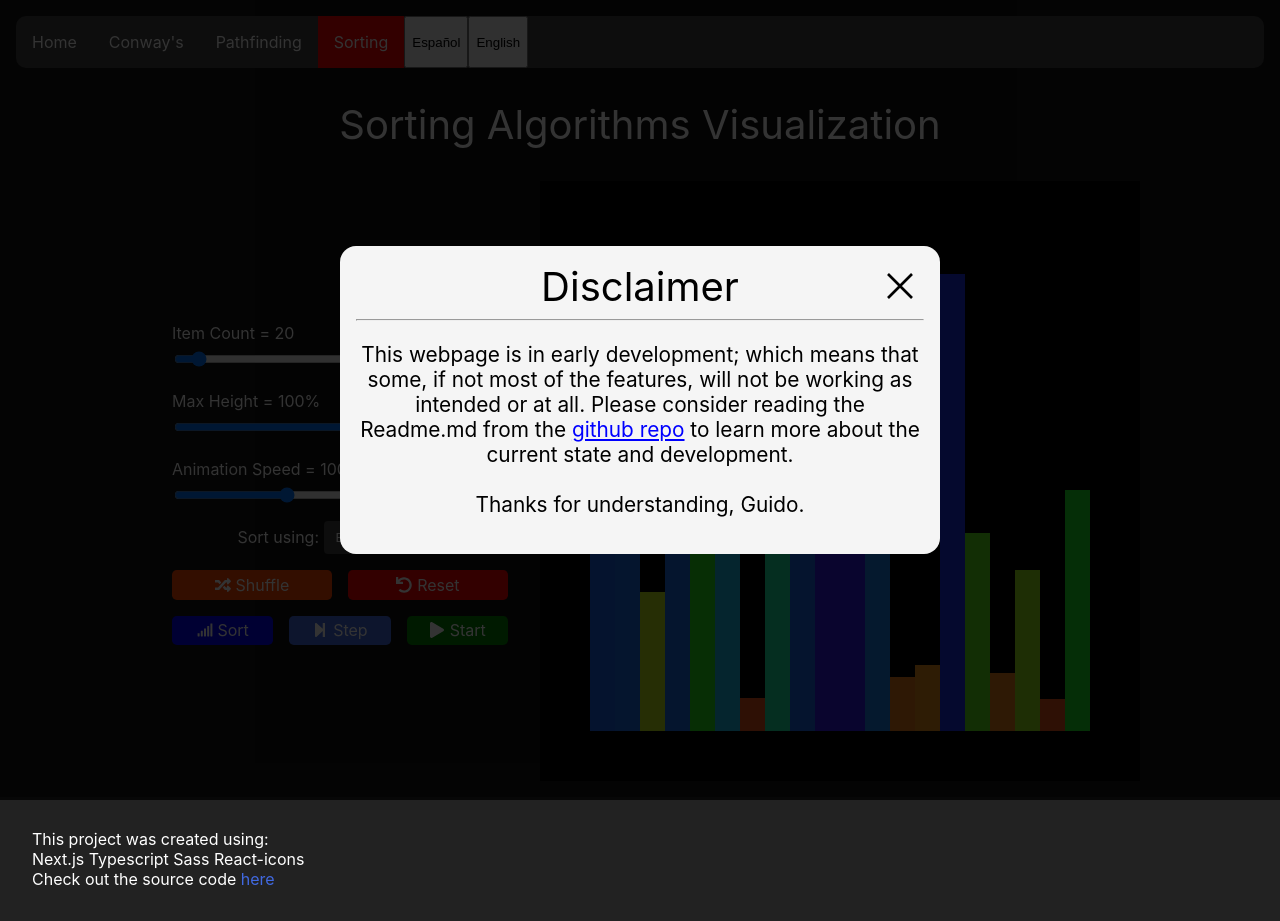
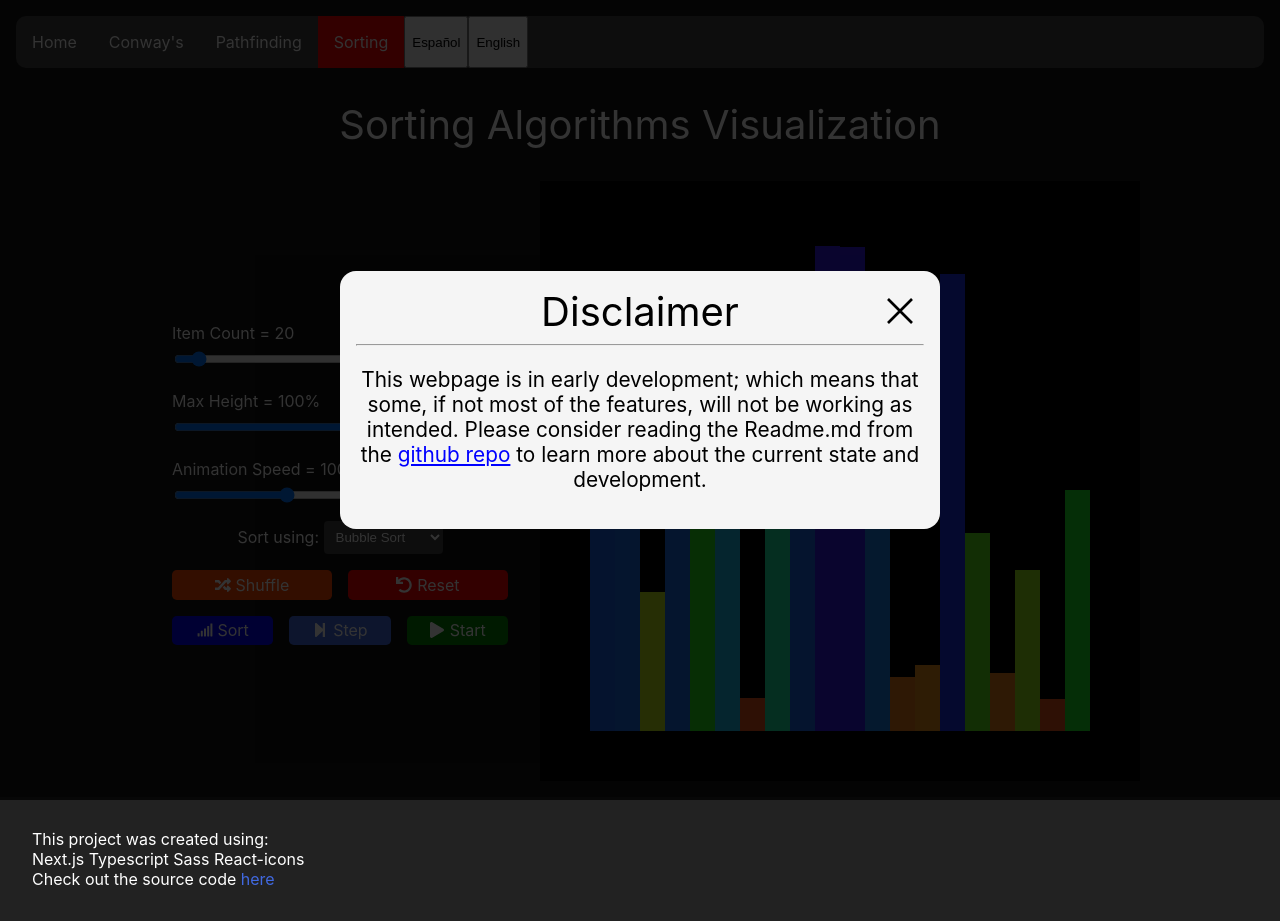
Before and after one commit to Takzzg/portfolio-v2, a Next.js app: page /Sorting in a window 1280 px wide. Built offline with nearby package versions, Linux system fonts and the light colour scheme.

Commit message:
disclaimer 24hs delay

```diff
--- /dev/null
+++ b/components/Layout/Disclaimer/Disclaimer.module.scss
@@ -0,0 +1,49 @@
+.disclaimerCont {
+  position: fixed;
+  top: 0;
+  z-index: 100;
+  width: 100%;
+  height: 100vh;
+  background-color: rgba($color: #000000, $alpha: 0.8);
+  display: flex;
+  align-items: center;
+  justify-content: center;
+
+  .disclaimer {
+    max-width: 600px;
+    color: black;
+    background-color: whitesmoke;
+    padding: 1rem;
+    border-radius: 1rem;
+    text-align: center;
+    position: relative;
+
+    .title {
+      font-size: 2.5rem;
+    }
+
+    .close {
+      font-size: 2rem;
+      position: absolute;
+      top: 0;
+      right: 0;
+      margin: 1rem;
+      padding: 0.5rem;
+      line-height: 0;
+      border-radius: 0.5rem;
+
+      &:hover {
+        background-color: rgba($color: #000000, $alpha: 0.2);
+      }
+    }
+
+    .body {
+      font-size: 1.3rem;
+
+      a {
+        color: blue;
+        text-decoration: underline;
+      }
+    }
+  }
+}
--- /dev/null
+++ b/components/Layout/Disclaimer/Disclaimer.tsx
@@ -0,0 +1,35 @@
+import React, { useEffect, useState } from "react";
+import styles from "./Disclaimer.module.scss";
+import { GrClose } from "react-icons/gr";
+import { checkDisclaimerExpiration } from "../../../scripts/utilities/LocalStorage";
+
+const Disclaimer = () => {
+	const [showDisclaimer, setShowDisclaimer] = useState(false);
+
+	useEffect(() => {
+		let expValid = checkDisclaimerExpiration();
+		if (!expValid) setShowDisclaimer(true);
+	}, []);
+
+	if (!showDisclaimer) return null;
+
+	return (
+		<div className={styles.disclaimerCont}>
+			<div className={styles.disclaimer}>
+				<span className={styles.title}>Disclaimer</span>
+				<span className={styles.close} onClick={() => setShowDisclaimer(false)}>
+					<GrClose />
+				</span>
+				<hr />
+				<p className={styles.body}>
+					This webpage is in early development; which means that some, if not most of the features, will not
+					be working as intended. Please consider reading the Readme.md from the{" "}
+					<a href="https://github.com/Takzzg/portfolio">github repo</a> to learn more about the current state
+					and development.
+				</p>
+			</div>
+		</div>
+	);
+};
+
+export default Disclaimer;
--- a/components/Layout/Layout.module.scss
+++ b/components/Layout/Layout.module.scss
@@ -3,53 +3,3 @@
 	flex-direction: column;
 	align-items: stretch;
 }
-
-.disclaimerCont {
-	position: fixed;
-	top: 0;
-	z-index: 100;
-	width: 100%;
-	height: 100vh;
-	background-color: rgba($color: #000000, $alpha: 0.8);
-	display: flex;
-	align-items: center;
-	justify-content: center;
-
-	.disclaimer {
-		max-width: 600px;
-		color: black;
-		background-color: whitesmoke;
-		padding: 1rem;
-		border-radius: 1rem;
-		text-align: center;
-		position: relative;
-
-		.title {
-			font-size: 2.5rem;
-		}
-
-		.close {
-			font-size: 2rem;
-			position: absolute;
-			top: 0;
-			right: 0;
-			margin: 1rem;
-			padding: 0.5rem;
-			line-height: 0;
-			border-radius: 0.5rem;
-
-			&:hover {
-				background-color: rgba($color: #000000, $alpha: 0.2);
-			}
-		}
-
-		.body {
-			font-size: 1.3rem;
-
-			a {
-				color: blue;
-				text-decoration: underline;
-			}
-		}
-	}
-}
--- a/components/Layout/Layout.tsx
+++ b/components/Layout/Layout.tsx
@@ -1,44 +1,19 @@
-import { ReactNode, useState } from "react";
-import { GrClose } from "react-icons/gr";
+import { ReactNode } from "react";
 
 import Navbar from "./Navbar/Navbar";
 import Footer from "./Footer/Footer";
 
 import styles from "./Layout.module.scss";
+import Disclaimer from "./Disclaimer/Disclaimer";
 
 interface Props {
 	children: ReactNode;
 }
 
 const Layout = ({ children }: Props) => {
-	const [showDisclaimer, setShowDisclaimer] = useState(true);
-
-	const Disclaimer = () => {
-		return (
-			<div className={styles.disclaimerCont}>
-				<div className={styles.disclaimer}>
-					<span className={styles.title}>Disclaimer</span>
-					<span className={styles.close} onClick={() => setShowDisclaimer(false)}>
-						<GrClose />
-					</span>
-					<hr />
-					<p className={styles.body}>
-						This webpage is in early development; which means that some, if not most of the features, will
-						not be working as intended or at all. Please consider reading the Readme.md from the{" "}
-						<a href="https://github.com/Takzzg/portfolio">github repo</a> to learn more about the current
-						state and development.
-						<br />
-						<br />
-						Thanks for understanding, Guido.
-					</p>
-				</div>
-			</div>
-		);
-	};
-
 	return (
 		<>
-			{showDisclaimer && <Disclaimer />}
+			<Disclaimer />
 			<div className={styles.layout}>
 				<Navbar />
 				{children}
--- a/package.json
+++ b/package.json
@@ -8,6 +8,7 @@
 		"lint": "next lint"
 	},
 	"dependencies": {
+		"luxon": "^3.3.0",
 		"next": "12.0.7",
 		"react": "17.0.2",
 		"react-dom": "17.0.2",
@@ -15,6 +16,7 @@
 		"sass": "^1.45.0"
 	},
 	"devDependencies": {
+		"@types/luxon": "^3.3.0",
 		"@types/node": "16.11.12",
 		"@types/react": "17.0.37",
 		"eslint": "8.4.1",
--- a/scripts/canvas/gridCommons.ts
+++ b/scripts/canvas/gridCommons.ts
@@ -1,4 +1,4 @@
-import { clamp, lerp } from "./../utils";
+import { clamp, lerp } from "../utilities/MathHelpers";
 
 // ----- internal vars for reusability -----
 
--- a/scripts/canvas/sortingCanvas.ts
+++ b/scripts/canvas/sortingCanvas.ts
@@ -1,4 +1,4 @@
-import { clamp } from "../utils";
+import { clamp } from "../utilities/MathHelpers";
 
 let canvas: HTMLCanvasElement;
 let ctx: CanvasRenderingContext2D;
--- /dev/null
+++ b/scripts/utilities/DateTime.ts
@@ -0,0 +1,24 @@
+// Luxon
+import { DateTime } from "luxon";
+
+const getDate = () => {};
+const getTime = () => {};
+
+const _formatHuman2Machine = (value: string) => {
+	return DateTime.fromFormat(value, "ff");
+};
+
+const _formatMachine2Human = (value: DateTime) => {
+	return value.toLocaleString(DateTime.DATETIME_MED);
+};
+
+export const getNewDisclaimerExpiration = (): string => {
+	let expiration = DateTime.now().plus({ hours: 24 });
+	let parsedDate = _formatMachine2Human(expiration);
+	return parsedDate;
+};
+
+export const compareExpiration = (expirationString: string): boolean => {
+	let expiration = _formatHuman2Machine(expirationString);
+	return expiration > DateTime.now();
+};
--- /dev/null
+++ b/scripts/utilities/LocalStorage.ts
@@ -0,0 +1,71 @@
+import { compareExpiration, getNewDisclaimerExpiration } from "./DateTime";
+
+const LOCAL_STORAGE_ID = "guidoq-portfolio-v2";
+
+const LS_KEYS = {
+	DisclaimerExpiration: "disclaimer_expiration",
+};
+
+type DataStruct = { [key: string]: any };
+
+const DefaultLSValues: DataStruct = {};
+
+// ------------------- Helpers -------------------
+
+const _saveDefaultLSValues = () => {
+	let stringifiedValues = JSON.stringify(DefaultLSValues);
+	localStorage.setItem(LOCAL_STORAGE_ID, stringifiedValues);
+};
+
+const _getParsedData = (): DataStruct => {
+	let allValues: string | null = localStorage.getItem(LOCAL_STORAGE_ID);
+
+	if (!allValues) {
+		_saveDefaultLSValues();
+		allValues = JSON.stringify(DefaultLSValues);
+	}
+
+	return JSON.parse(allValues);
+};
+
+const _getKVPair = (id: string) => {
+	let parsedValues = _getParsedData();
+	console.log("parsed values", parsedValues);
+	if (!parsedValues[id]) return null;
+	return { id, value: parsedValues[id] };
+};
+
+const _saveKVPair = (id: string, value: any) => {
+	let parsedValues = _getParsedData();
+	console.log("parsed values", parsedValues);
+	parsedValues[id] = value;
+	localStorage.setItem(LOCAL_STORAGE_ID, JSON.stringify(parsedValues));
+};
+
+const _deleteKVPair = (id: string) => {
+	let parsedValues = _getParsedData();
+	delete parsedValues[id];
+	localStorage.setItem(LOCAL_STORAGE_ID, JSON.stringify(parsedValues));
+};
+
+// ------------------- Disclaimer -------------------
+
+const _createNewDisclaimerExpiration = () => {
+	_saveKVPair(LS_KEYS.DisclaimerExpiration, getNewDisclaimerExpiration());
+};
+
+export const checkDisclaimerExpiration = () => {
+	let disclaimerExpiration = _getKVPair(LS_KEYS.DisclaimerExpiration);
+	console.log("disclaimer expiration", disclaimerExpiration);
+
+	if (disclaimerExpiration === null) {
+		_createNewDisclaimerExpiration();
+		return false;
+	}
+
+	// check expiration date (24hs)
+	let expValid = compareExpiration(disclaimerExpiration.value);
+	console.log("expValid", expValid);
+	if (!expValid) _createNewDisclaimerExpiration();
+	return expValid;
+};
```
Also changed, not shown: scripts/utilities/MathHelpers.ts (renamed from scripts/utils.ts), 1 other file (tests, documents, lock files or other folders).
